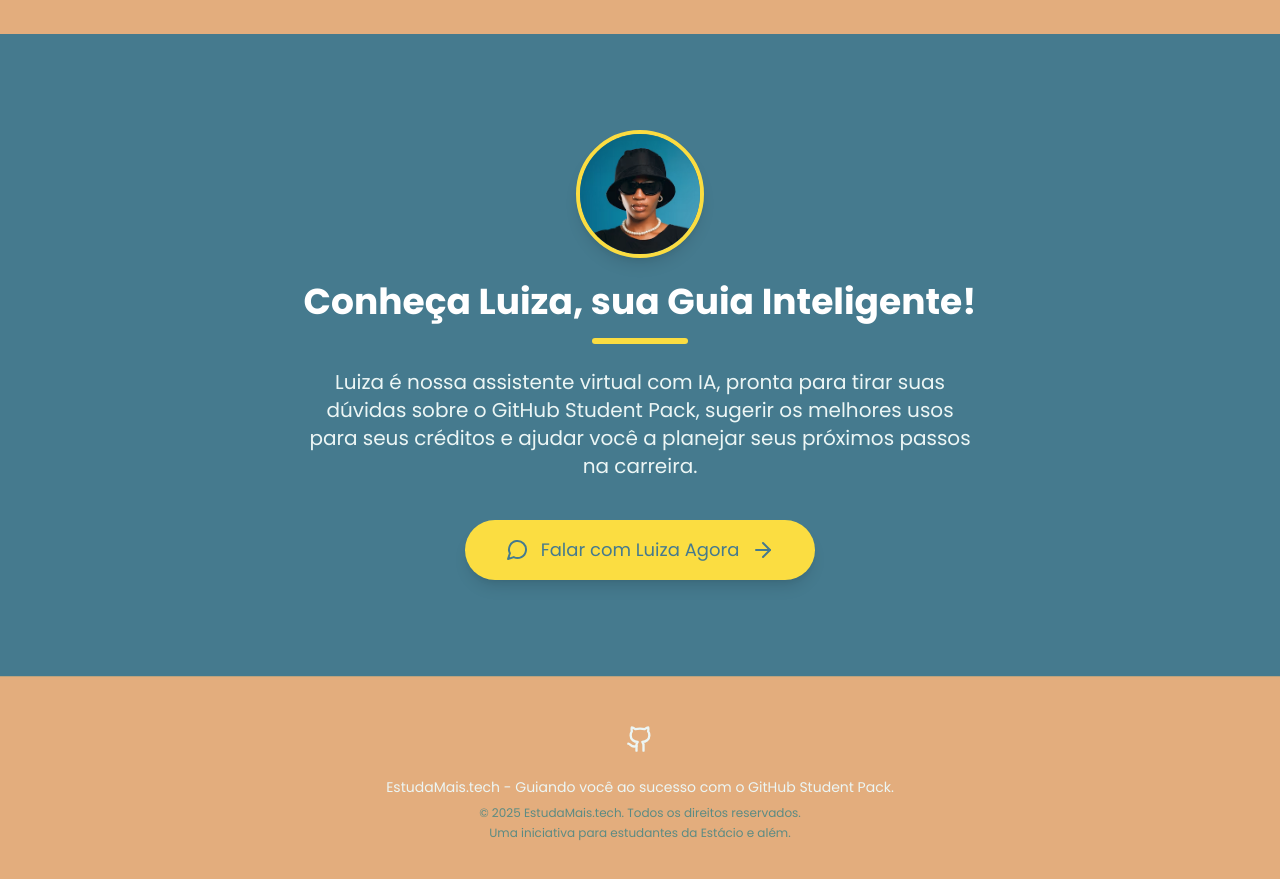
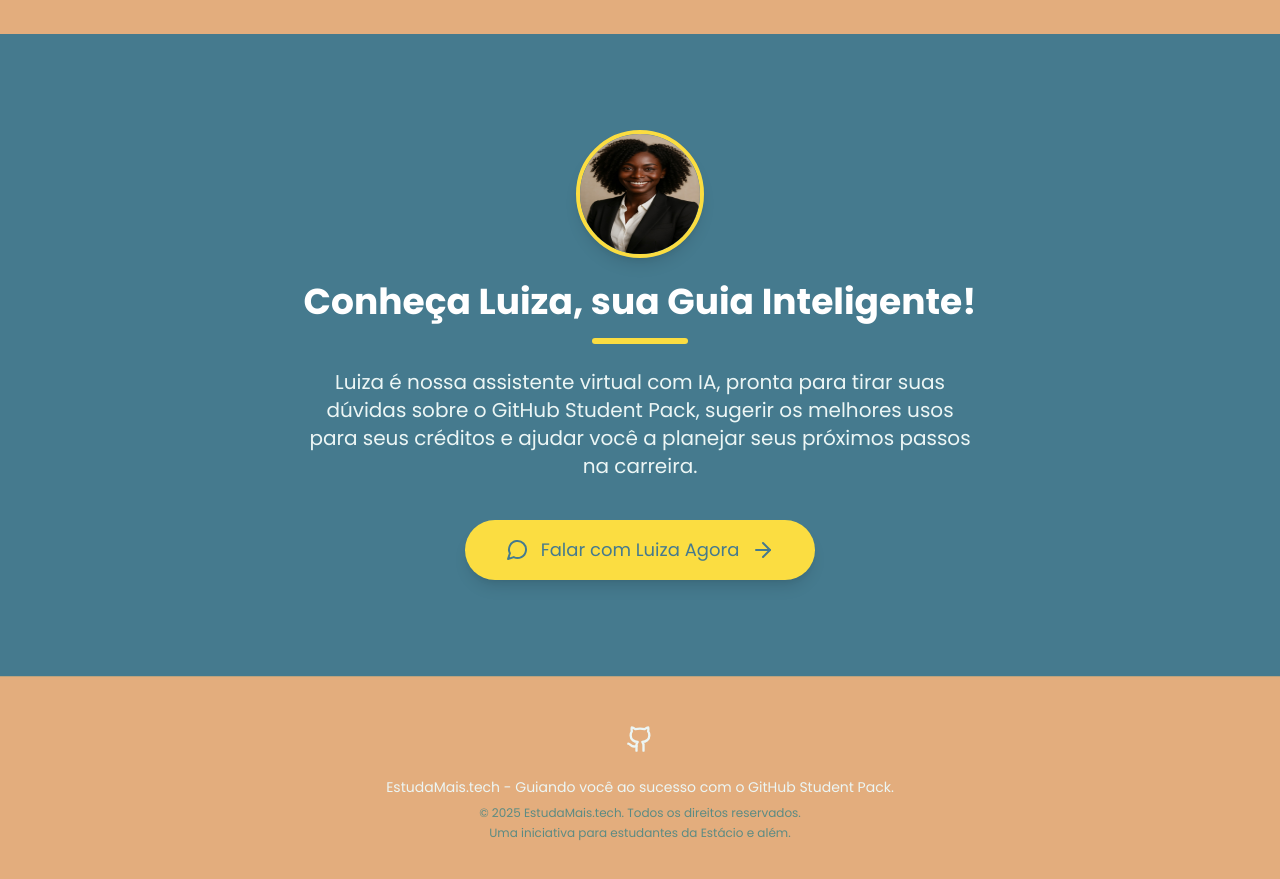
Before and after one commit to estudamais-tech/frontend-estudamais, a React (Vite) app: page / in a window 1280 px wide. Shown: the part 3260-4139 px from the top of the page. Built offline with nearby package versions, Linux system fonts and the light colour scheme.

Commit message:
feat: change luiza avatar image

```diff
--- a/src/components/estudamais/ChatLuiza.jsx
+++ b/src/components/estudamais/ChatLuiza.jsx
@@ -19,7 +19,7 @@
           variants={fadeInUp}
         >
           <div className="flex justify-center mb-6">
-            <img  alt="Avatar da Luiza, a IA da EstudaMais.tech, com fundo escuro" className="w-32 h-32 rounded-full border-4 border-estudamais-yellow shadow-lg" src="/images/luiza-w-shades.png" />
+            <img  alt="Avatar da Luiza, a IA da EstudaMais.tech, com fundo escuro" className="w-32 h-32 rounded-full border-4 border-estudamais-yellow shadow-lg" src="/images/luiza2.jpeg" />
           </div>
           <h2 className="text-3xl md:text-4xl font-bold mb-4 text-estudamais-white">
             Conheça Luiza, sua Guia Inteligente!
```
Also changed, not shown: public/images/luiza2.jpeg (added).
